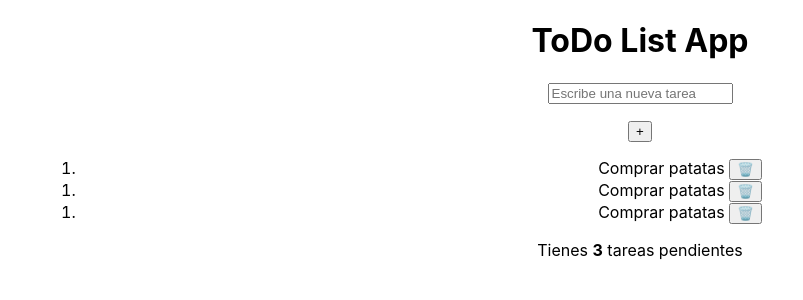
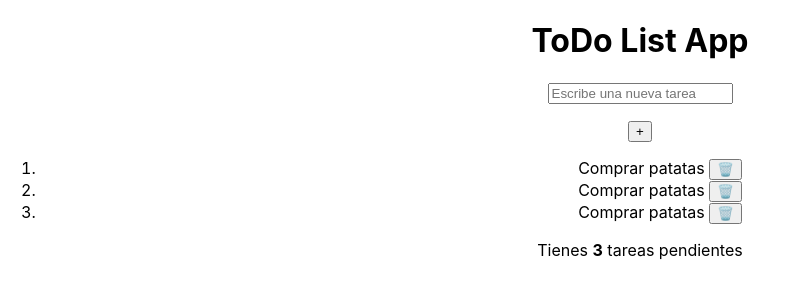
Before and after one commit to Denn853/M04UF2_2223, a React (Create React App) app in the folder todo-list/: page / in a window 1280 px wide. Shown: the top 300 px of the page, without its empty margins (0-803 px from the left). Built offline with nearby package versions, Linux system fonts and the light colour scheme.

Commit message:
Clase Viernes Pt 1 - OK

```diff
--- a/todo-list/src/TaskItem.js
+++ b/todo-list/src/TaskItem.js
@@ -4,9 +4,7 @@ class TaskItem extends React.Component{
 
 	render() {
 		return (
-			<ol>
-				<li>Comprar patatas <button type="button">🗑️</button></li>
-			</ol>
+			<li>Comprar patatas <button type="button">🗑️</button></li>
 		);
 	}
 }
```
